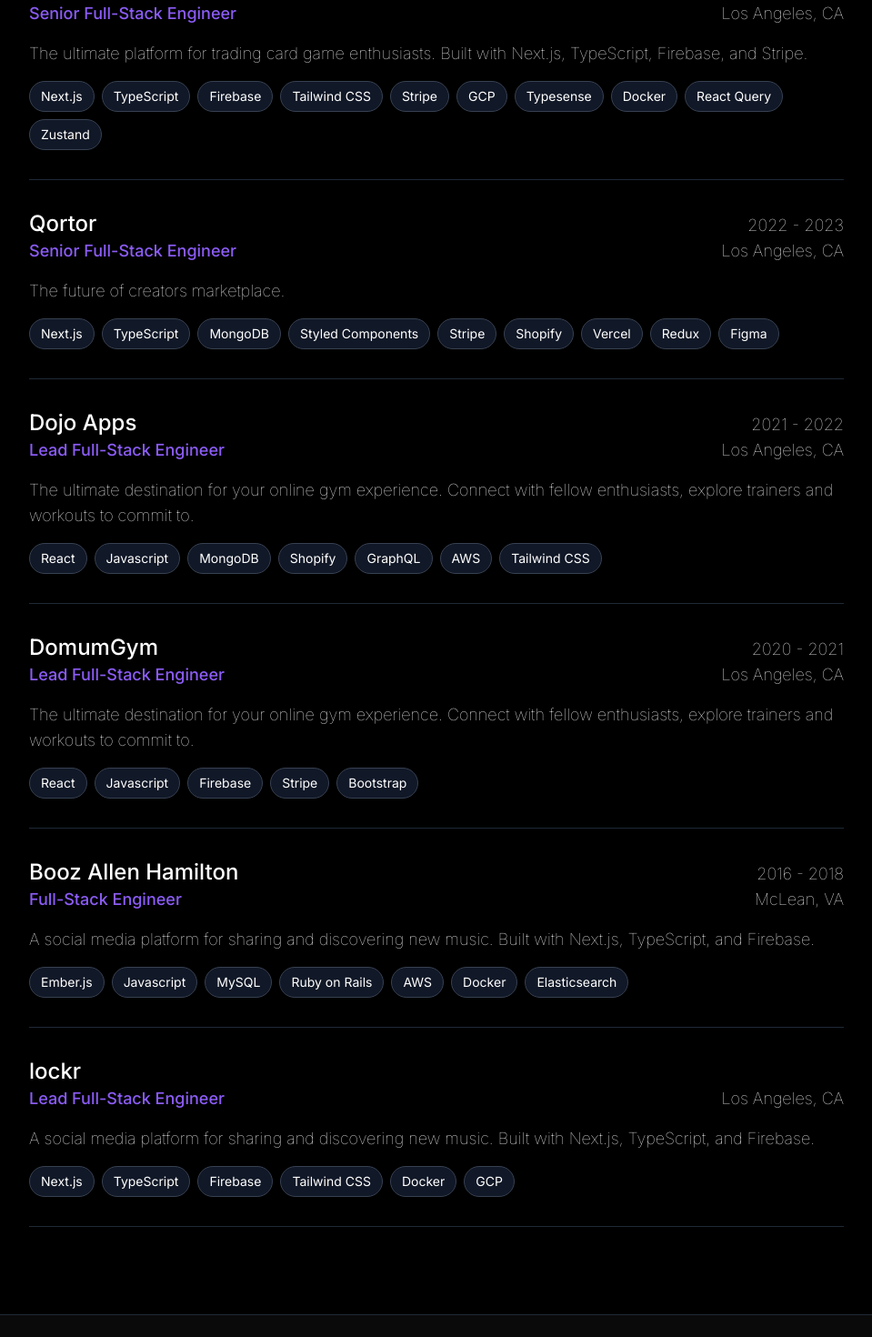
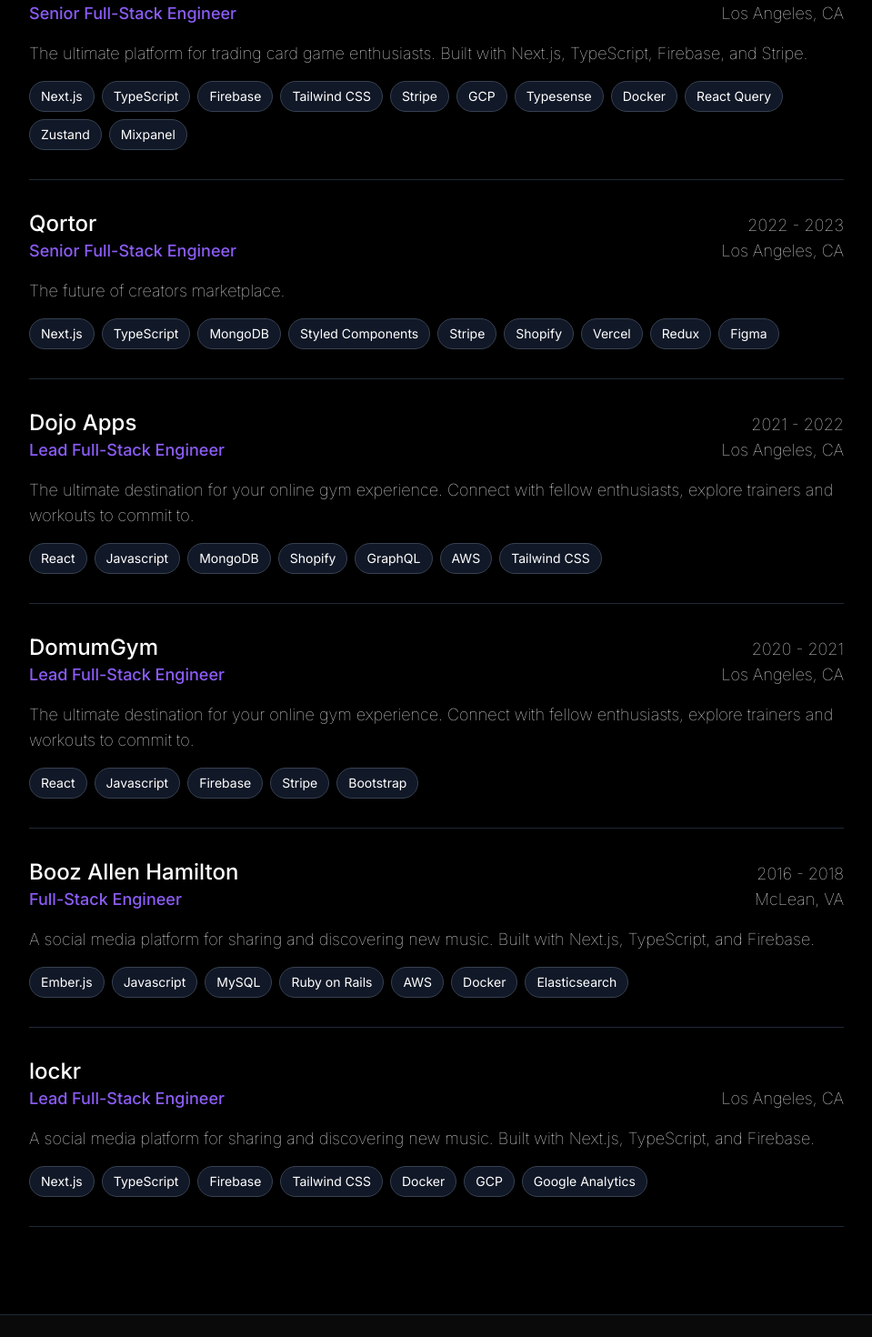
Before and after one commit to AliEskandari/personal-website, a Next.js app: page / in a window 1280 px wide. Shown: the part 2240-3710 px from the top of the page at 91% size, without its empty margins (160-1119 px from the left). Built offline with nearby package versions, Linux system fonts and the light colour scheme.

Commit message:
update project data

```diff
--- a/app/page.tsx
+++ b/app/page.tsx
@@ -42,6 +42,7 @@
       "Docker",
       "React Query",
       "Zustand",
+      "Mixpanel",
     ],
     imagesUrls: [
       "/projects/listr/logo.png",
@@ -153,6 +154,7 @@
       "Tailwind CSS",
       "Docker",
       "GCP",
+      "Google Analytics",
     ],
     githubUrl: "",
     imagesUrls: [
```
